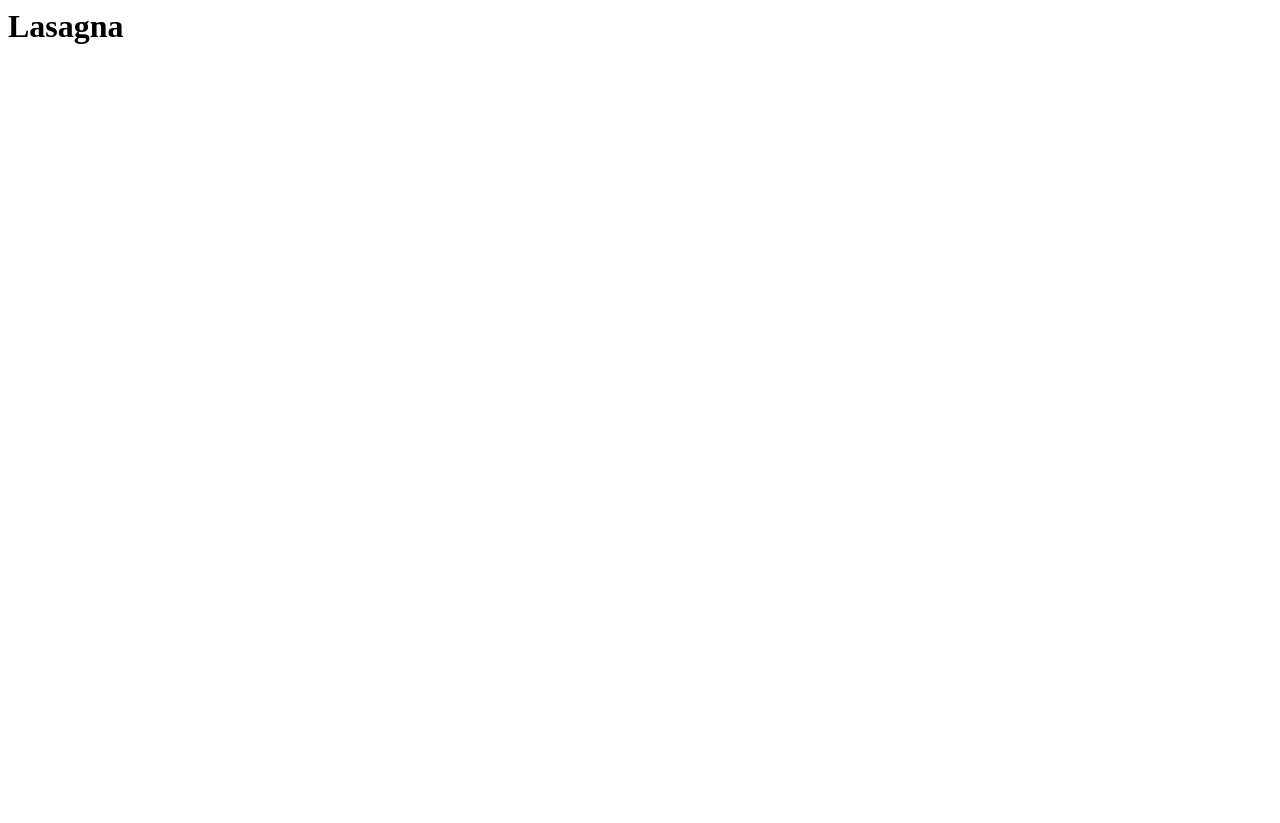
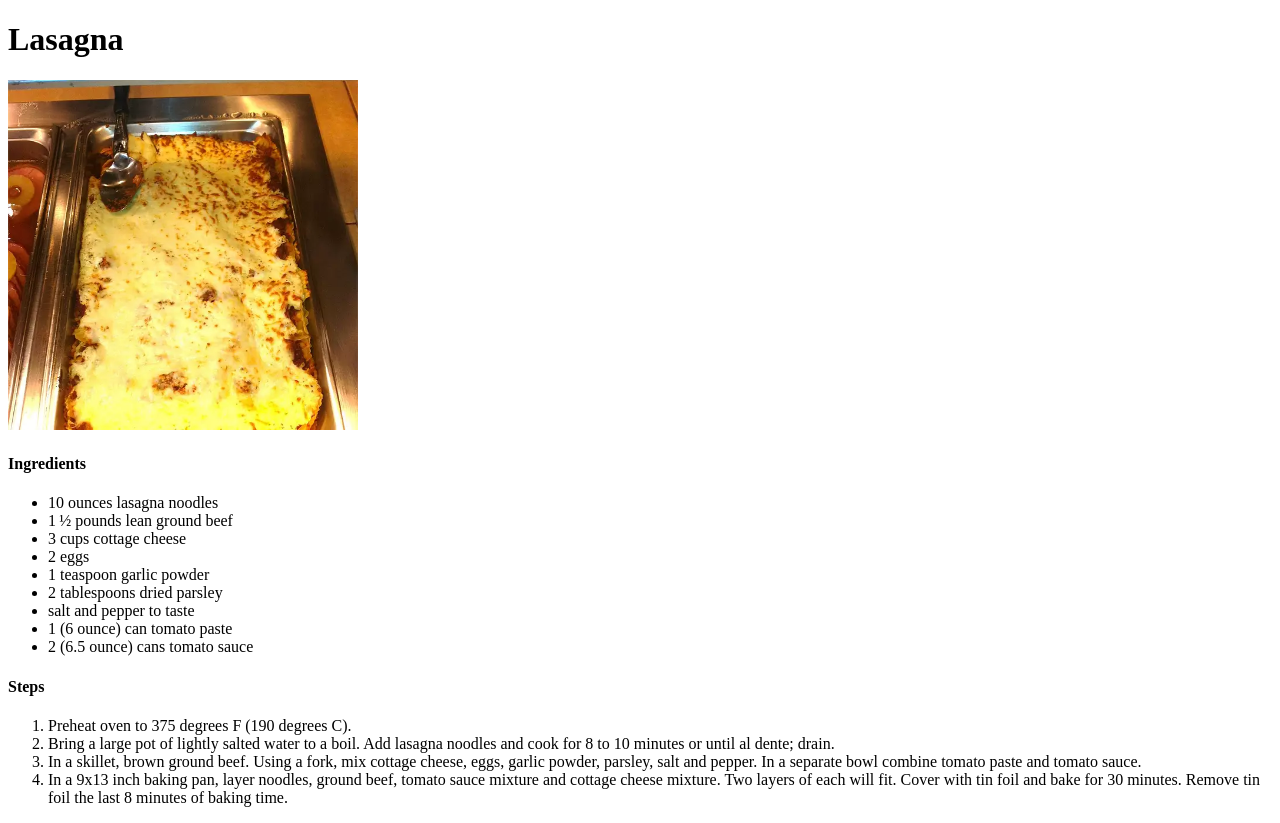
Before and after one commit to TahaDuman/odin-recipes, a plain HTML site: page recipes/Lasagna.html in a window 1280 px wide. Before the commit the page ends 800 px from the top, so only its background shows below. Drawn offline with Linux system fonts and the light colour scheme.

Commit message:
fixed titles

```diff
--- a/recipes/Lasagna.html
+++ b/recipes/Lasagna.html
@@ -1 +1,44 @@
-<h1>Lasagna</h1>
+<!DOCTYPE html>
+<html lang="en">
+  <head>
+    <meta charset="UTF-8" />
+    <meta http-equiv="X-UA-Compatible" content="IE=edge" />
+    <meta name="viewport" content="width=device-width, initial-scale=1.0" />
+    <title>Lasagna Recipe</title>
+  </head>
+  <body>
+    <h1>Lasagna</h1>
+    <img src="/recipes/image.webp" alt="lasagna image" width="350px" />
+    <h4>Ingredients</h4>
+    <ul>
+      <li>10 ounces lasagna noodles</li>
+      <li>1 ½ pounds lean ground beef</li>
+      <li>3 cups cottage cheese</li>
+      <li>2 eggs</li>
+      <li>1 teaspoon garlic powder</li>
+      <li>2 tablespoons dried parsley</li>
+      <li>salt and pepper to taste</li>
+      <li>1 (6 ounce) can tomato paste</li>
+      <li>2 (6.5 ounce) cans tomato sauce</li>
+    </ul>
+    <h4>Steps</h4>
+    <ol>
+      <li>Preheat oven to 375 degrees F (190 degrees C).</li>
+      <li>
+        Bring a large pot of lightly salted water to a boil. Add lasagna noodles
+        and cook for 8 to 10 minutes or until al dente; drain.
+      </li>
+      <li>
+        In a skillet, brown ground beef. Using a fork, mix cottage cheese, eggs,
+        garlic powder, parsley, salt and pepper. In a separate bowl combine
+        tomato paste and tomato sauce.
+      </li>
+      <li>
+        In a 9x13 inch baking pan, layer noodles, ground beef, tomato sauce
+        mixture and cottage cheese mixture. Two layers of each will fit. Cover
+        with tin foil and bake for 30 minutes. Remove tin foil the last 8
+        minutes of baking time.
+      </li>
+    </ol>
+  </body>
+</html>
```
Also changed, not shown: index.html (+4 -1 lines), recipes/image.webp (added).
